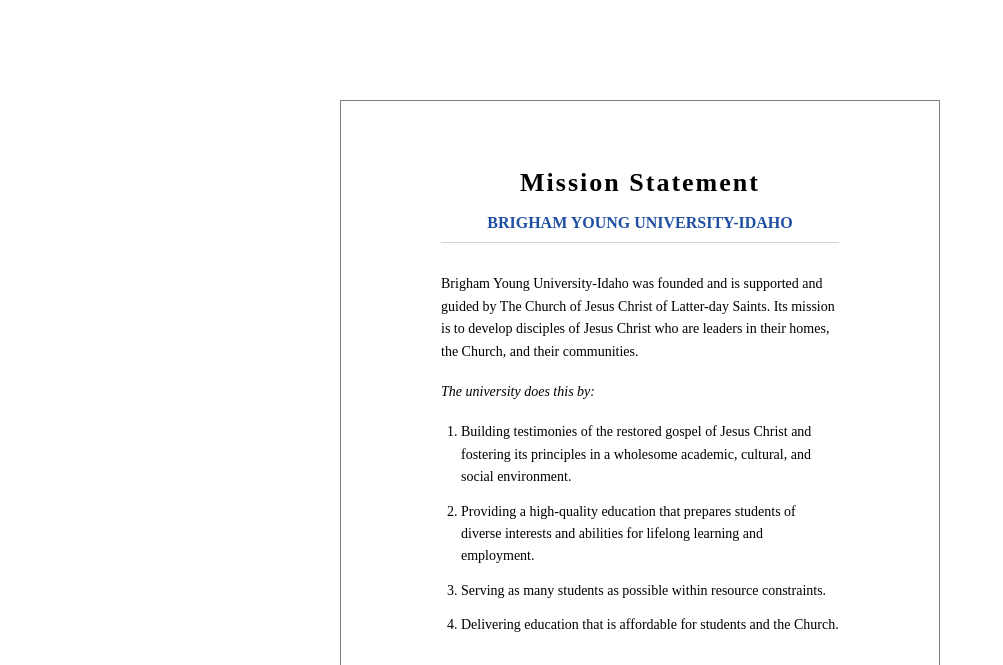
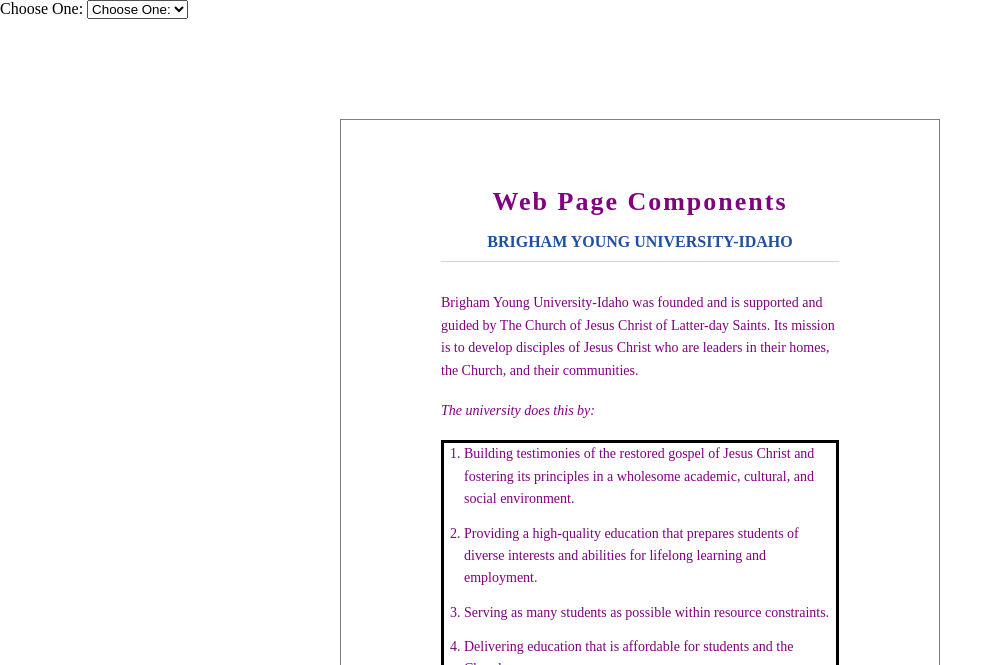
Before and after one commit to CroixJonson/Wdd-131, a plain HTML site: page prove/mission/index.html in a window 1280 px wide. Shown: the top 665 px of the page, without its empty margins (0-1003 px from the left). Drawn offline with Linux system fonts and the light colour scheme.

Commit message:
dom practice

```diff
--- a/ponder/meta-css.html
+++ b/ponder/meta-css.html
@@ -8,8 +8,19 @@
     <title>Meta Tags and CSS Review</title>
     <link rel="stylesheet" href="meta-css.css">
     <script defer src="variables-constants.js"></script>
+    <script defer src="dom.js"></script>
+
 </head>
 <body>
+
+    <label for="webdevlist">Choose One:</label>
+    <select name="code" id="webdevlist">
+        <option>Choose One:</option>
+        <option value="html">HTML</option>
+        <option value="css">CSS</option>
+        <option value="js">JavaScript</option>
+    </select>
+
 
     <div id="content">
         <h1>HTML, CSS, and JS</h1>
--- /dev/null
+++ b/prove/mission/dom.js
@@ -0,0 +1,25 @@
+const title = document.querySelector('h1');
+
+console.log(title);
+
+title.textContent = 'Web Page Components';
+
+// document.querySelector('#topics').style.color = 'red';
+
+document.getElementById('content').style.color = 'purple';
+
+let list = document.querySelector('.list');
+
+list.style.border = '3px solid black';
+
+let para = document.querySelector('.para');
+
+//para.style.backgroundColor = 'lightblue';
+
+para.classList.add('background');
+
+//document.querySelector('body').classList.add('background');
+
+// let image = document.querySelector('img');
+
+// image.setAttribute('src', 'imgaes/byui-logo-blue.webp');
--- a/prove/mission/index.html
+++ b/prove/mission/index.html
@@ -5,19 +5,29 @@
     <meta name="viewport" content="width=device-width, initial-scale=1.0">
     <title>Document</title>
     <link rel="stylesheet" href="styles.css">
+    <script src="dom.js" defer></script>
 </head>
 <body>
+
+    <label for="webdevlist">Choose One:</label>
+    <select name="code" id="webdevlist">
+        <option>Choose One:</option>
+        <option value="html">HTML</option>
+        <option value="css">CSS</option>
+        <option value="js">JavaScript</option>
+    </select>
+
     <div id="content">
        <h1>Mission Statement</h1>
        <h3>BRIGHAM YOUNG UNIVERSITY-IDAHO</h3>
        <hr>
-        <p>Brigham Young University-Idaho was founded and is supported and guided by The Church of
+        <p class = para>Brigham Young University-Idaho was founded and is supported and guided by The Church of
             Jesus Christ of Latter-day Saints. Its mission is to develop disciples of Jesus Christ
             who are leaders in their homes, the Church, and their communities.</p>
 
         <p id="italichowdoes">The university does this by: </p>
 
-        <ol>
+        <ol class="list">
             <li>
                 Building testimonies of the restored gospel of Jesus Christ and
                 fostering its principles in a wholesome academic, cultural, and
```
Also changed, not shown: ponder/dom.js (added, +33 -0 lines), prove/mission/styles.css (line endings or trailing spaces).
